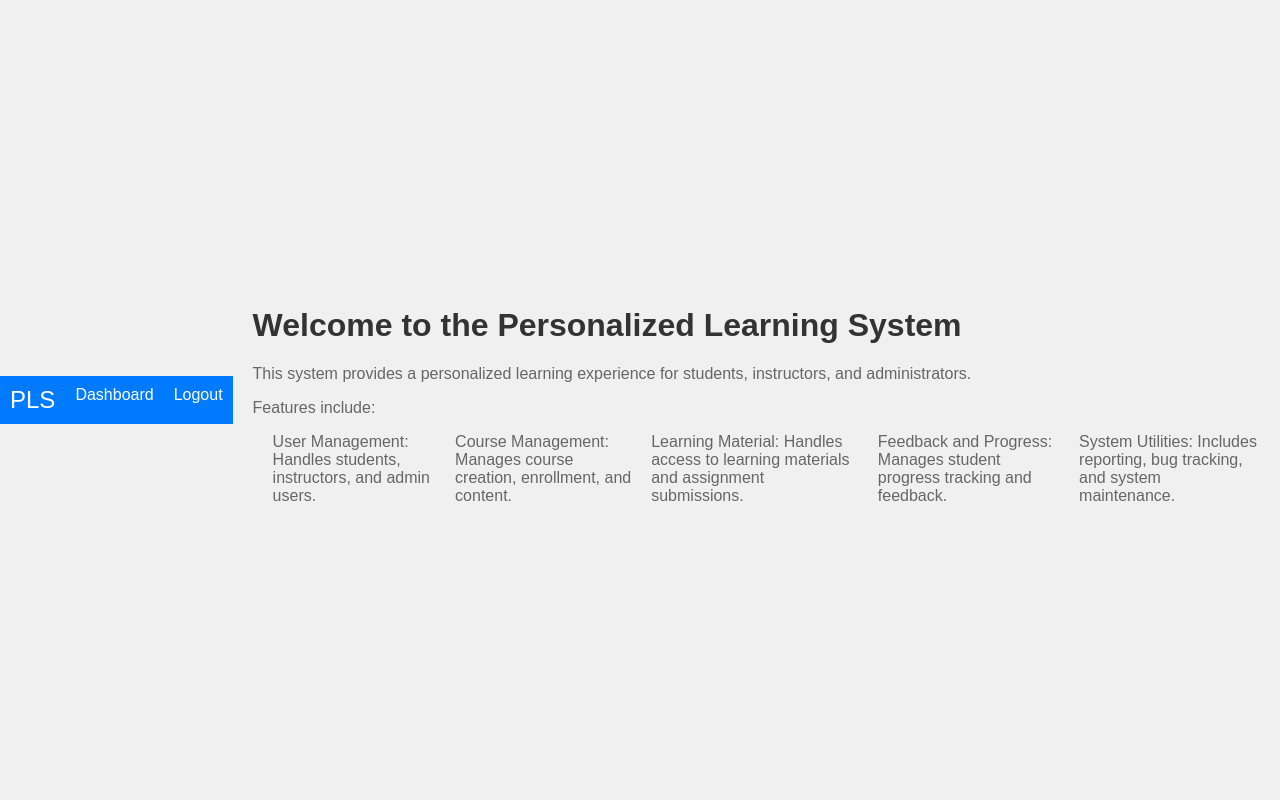
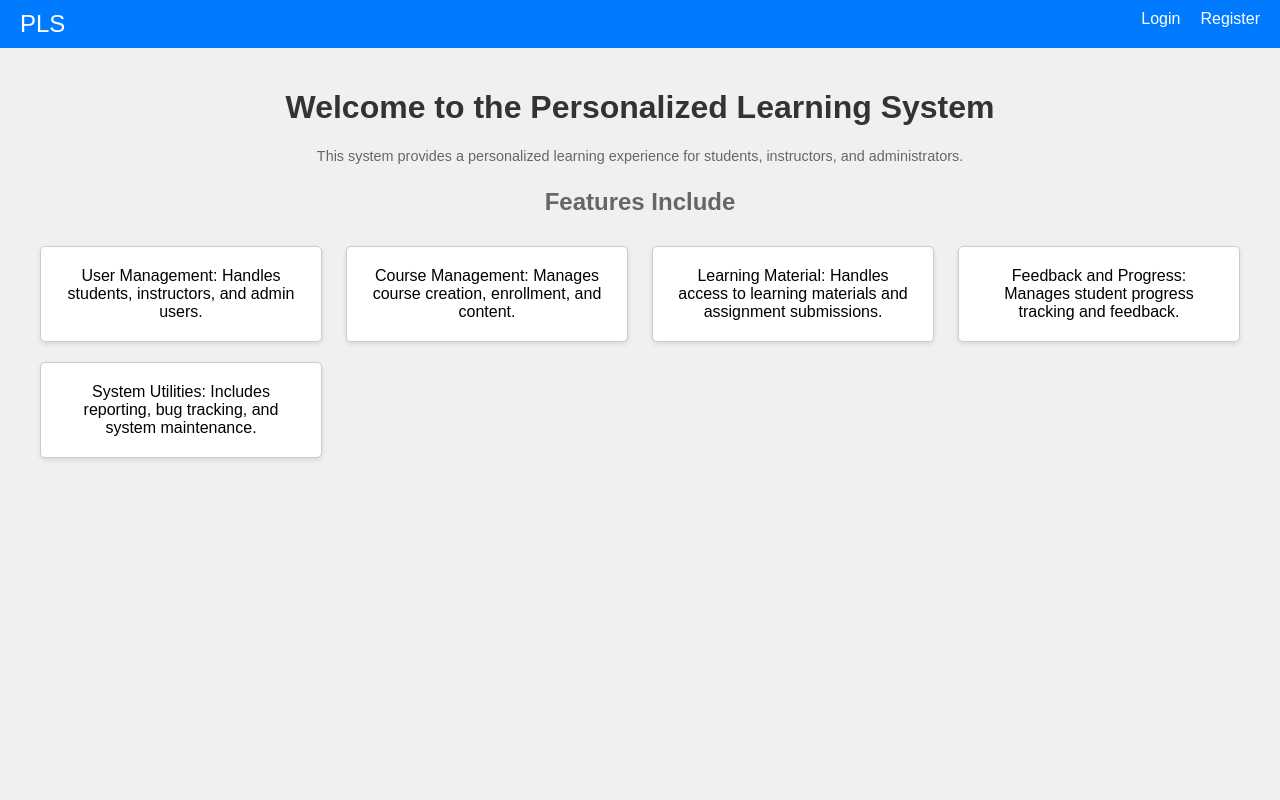
Before and after one commit to kaflesandesh/PLP, a Flask app: page / in a window 1280 px wide. Run offline with Flask 3, Linux system fonts and the light colour scheme; a user stored in the database is signed in.

Commit message:
updates on login, reg, index, dashboard html and py logics

```diff
--- a/main.py
+++ b/main.py
@@ -37,12 +37,12 @@ def register():
 def dashboard():
     if 'user_id' not in session:
         return redirect(url_for('login'))
-    return "Welcome to the dashboard!"
+    return render_template('dashboard.html')
 
 @app.route('/logout')
 def logout():
     session.pop('user_id', None)
-    return redirect(url_for('login'))
+    return home()
 
 if __name__ == "__main__":
     app.run(debug=True)
--- a/static/css/style.css
+++ b/static/css/style.css
@@ -1,4 +1,12 @@
 body {
+    font-family: Arial, sans-serif;
+    margin: 0;
+    padding: 0;
+    display: flex;
+    flex-direction: column;
+    background-color: #f0f0f0;
+}
+.login-body{
     font-family: Arial, sans-serif;
     margin: 0;
     padding: 0;
@@ -6,12 +14,95 @@ body {
     justify-content: center;
     align-items: center;
     height: 100vh;
-    background-color: #f0f0f0;
+    background: linear-gradient(to right, #6a11cb, #2575fc);
+}
+
+.form {
+    background: white;
+    padding: 30px 40px;
+    border-radius: 8px;
+    box-shadow: 0 4px 15px rgba(0, 0, 0, 0.2);
+    width: 100%;
+    max-width: 400px;
+}
+
+.center {
+    text-align: center;
+    margin-bottom: 20px;
+    color: #333;
+    font-size: 1em;
+}
+
+label {
+    display: block;
+    font-size: 0.9em;
+    margin-bottom: 8px;
+    color: #555;
+}
+
+input {
+    width: 100%;
+    padding: 10px 15px;
+    margin-bottom: 20px;
+    border: 1px solid #ccc;
+    border-radius: 5px;
+    font-size: 1em;
+    box-sizing: border-box;
+}
+
+input:focus {
+    outline: none;
+    border-color: #2575fc;
+    box-shadow: 0 0 5px rgba(37, 117, 252, 0.5);
+}
+
+button {
+    width: 100%;
+    padding: 12px;
+    background: #2575fc;
+    color: white;
+    font-size: 1em;
+    border: none;
+    border-radius: 5px;
+    cursor: pointer;
+    transition: background-color 0.3s ease;
+}
+.option {
+    width: 100%;
+    padding: 10px 15px;
+    margin-bottom: 20px;
+    border: 1px solid #ccc;
+    border-radius: 5px;
+    font-size: 1em;
+    box-sizing: border-box;
+}
+button:hover {
+    background: #1d62d1;
+}
+
+p {
+    color: red;
+    text-align: center;
+    margin-bottom: 10px;
+    font-size: 0.9em;
+}
+
+@media (max-width: 768px) {
+    .form {
+        padding: 20px 30px;
+    }
+
+    .center {
+        font-size: 1.2em;
+    }
 }
 
 nav {
     background-color: #007BFF;
-    padding: 10px;
+    padding: 10px 20px;
+    position: sticky;
+    top: 0;
+    z-index: 1000;
 }
 
 .nav-wrapper {
@@ -26,25 +117,36 @@ nav {
     text-decoration: none;
 }
 
-ul {
+.nav-links {
     list-style: none;
     margin: 0;
     padding: 0;
     display: flex;
+    align-items: center;
 }
 
-ul li {
+.nav-links li {
     margin-left: 20px;
 }
 
-ul li a {
+.nav-links li a {
     color: white;
     text-decoration: none;
     font-size: 1em;
 }
 
+.menu-toggle {
+    display: none;
+    background: none;
+    border: none;
+    color: white;
+    font-size: 1.5em;
+    cursor: pointer;
+}
+
 .container {
     padding: 20px;
+    text-align: center;
 }
 
 h1 {
@@ -59,44 +161,83 @@ ul li {
     margin-bottom: 10px;
 }
 
-.form {
-    background: white;
+/* Responsive Styles */
+@media (max-width: 768px) {
+    .nav-links {
+        display: none;
+        flex-direction: column;
+        background-color: #007BFF;
+        position: absolute;
+        top: 60px;
+        right: 20px;
+        border-radius: 5px;
+    }
+
+    .nav-links.visible {
+        display: flex;
+    }
+
+    .nav-links li {
+        margin: 10px 0;
+    }
+
+    .menu-toggle {
+        display: inline-block;
+    }
+}
+.feature-container {
+    display: flex;
+    flex-wrap: wrap; /* Allow wrapping to the next row if items overflow */
+    justify-content: space-between; /* Evenly space items */
+    gap: 20px; /* Add consistent spacing between items */
     padding: 20px;
-    border-radius: 5px;
-    box-shadow: 0 0 10px rgba(0, 0, 0, 0.1);
-}
-.center {
-    text-align: center;
+    margin: 0 auto; /* Center the container */
 }
 
-label {
-    display: block;
-    margin-bottom: 5px;
+.feature-item {
+    width: 20%; /* Adjust width to fit four items per row */
+    justify-content: center;
+    align-items: center;
+    flex-direction: column;
+    padding: 20px;
+    border: 1px solid #ccc;
+    border-radius: 5px;
+    background-color: #fff;
+    box-shadow: 0 2px 5px rgba(0, 0, 0, 0.1);
 }
 
-input {
-    padding: 8px;
-    margin-bottom: 10px;
-    border: 1px solid #ccc;
-    border-radius: 4px;
-}
-.option{
-    padding: 8px;
-    margin-bottom: 10px;
-    border: 1px solid #ccc;
-    border-radius: 4px;
-    width: 100%;
-}
-button {
-    width: 100%;
-    padding: 10px;
-    background-color: #007BFF;
-    color: white;
-    border: none;
-    border-radius: 4px;
-    cursor: pointer;
+.bold-center {
+    font-weight: bold;
+    text-align: center;
+    font-size: 1.5em;
 }
 
-button:hover {
-    background-color: #0056b3;
+/* Responsive Design */
+@media (max-width: 1024px) {
+    .feature-item {
+        width: 40%;
+        /* Two items per row for smaller screens */
+        justify-content: center;
+        align-items: center;
+        flex-direction: column;
+        padding: 20px;
+        border: 1px solid #ccc;
+        border-radius: 5px;
+        background-color: #fff;
+        box-shadow: 0 2px 5px rgba(0, 0, 0, 0.1);
+    }
 }
+
+@media (max-width: 768px) {
+    .feature-item {
+        width: 100%;
+        justify-content: center;
+        align-items: center;
+        flex-direction: column;
+        padding: 20px;
+        border: 1px solid #ccc;
+        border-radius: 5px;
+        background-color: #fff;
+        box-shadow: 0 2px 5px rgba(0, 0, 0, 0.1); /* One item per row for very small screens */
+    }
+}
--- a/templates/index.html
+++ b/templates/index.html
@@ -5,33 +5,34 @@
     <meta name="viewport" content="width=device-width, initial-scale=1.0">
     <title>Personalized Learning System</title>
     <link rel="stylesheet" href="{{ url_for('static', filename='css/style.css') }}">
+    <link rel="stylesheet" href="https://cdnjs.cloudflare.com/ajax/libs/font-awesome/6.0.0-beta3/css/all.min.css">
 </head>
 <body>
     <nav>
         <div class="nav-wrapper">
             <a href="#" class="brand-logo">PLS</a>
-            <ul id="nav-mobile" class="right hide-on-med-and-down">
-                {% if session.get('user_id') %}
-                    <li><a href="{{ url_for('dashboard') }}">Dashboard</a></li>
-                    <li><a href="{{ url_for('logout') }}">Logout</a></li>
-                {% else %}
-                    <li><a href="{{ url_for('login') }}">Login</a></li>
-                    <li><a href="{{ url_for('register') }}">Register</a></li>
-                {% endif %}
+            <button class="menu-toggle" aria-label="Toggle navigation">
+                <i class="fas fa-bars"></i>
+            </button>
+            <ul id="nav-links" class="nav-links">
+                <li><a href="{{ url_for('login') }}">Login</a></li>
+                <li><a href="{{ url_for('register') }}">Register</a></li>
             </ul>
         </div>
     </nav>
+
     <div class="container">
         <h1>Welcome to the Personalized Learning System</h1>
         <p>This system provides a personalized learning experience for students, instructors, and administrators.</p>
-        <p>Features include:</p>
-        <ul>
-            <li>User Management: Handles students, instructors, and admin users.</li>
-            <li>Course Management: Manages course creation, enrollment, and content.</li>
-            <li>Learning Material: Handles access to learning materials and assignment submissions.</li>
-            <li>Feedback and Progress: Manages student progress tracking and feedback.</li>
-            <li>System Utilities: Includes reporting, bug tracking, and system maintenance.</li>
-        </ul>
+        <p class="bold-center">Features Include</p>
+        <div class="feature-container">
+            <div class="feature-item">User Management: Handles students, instructors, and admin users.</div>
+            <div class="feature-item">Course Management: Manages course creation, enrollment, and content.</div>
+            <div class="feature-item">Learning Material: Handles access to learning materials and assignment submissions.</div>
+            <div class="feature-item">Feedback and Progress: Manages student progress tracking and feedback.</div>
+            <div class="feature-item">System Utilities: Includes reporting, bug tracking, and system maintenance.</div>
+        </div>
     </div>
+
 </body>
 </html>
```
Also changed, not shown: static/script/index.js (added, +9 -0 lines), templates/dashboard.html (added, +51 -0 lines), templates/login.html (+5 -4 lines), templates/register.html (+6 -2 lines), plp.db.
